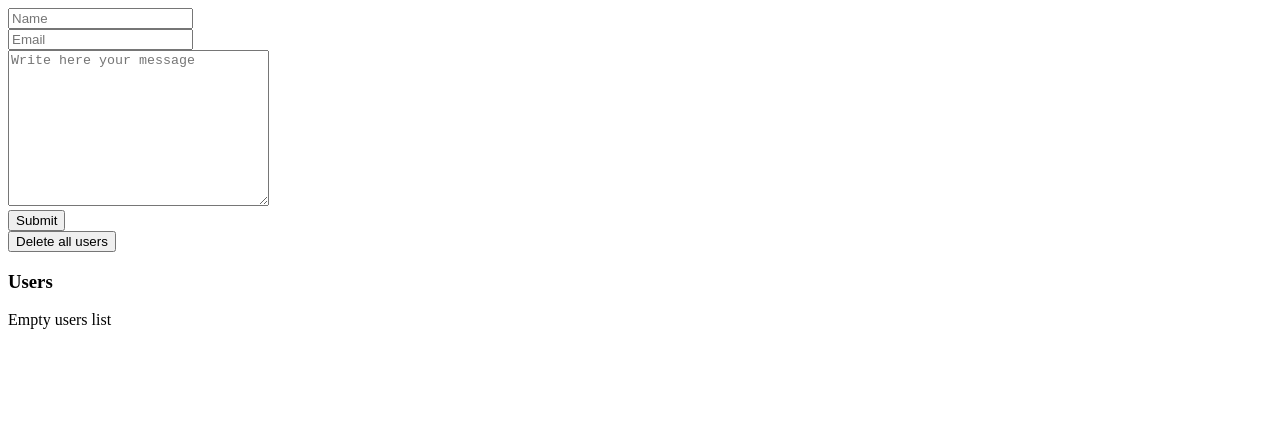
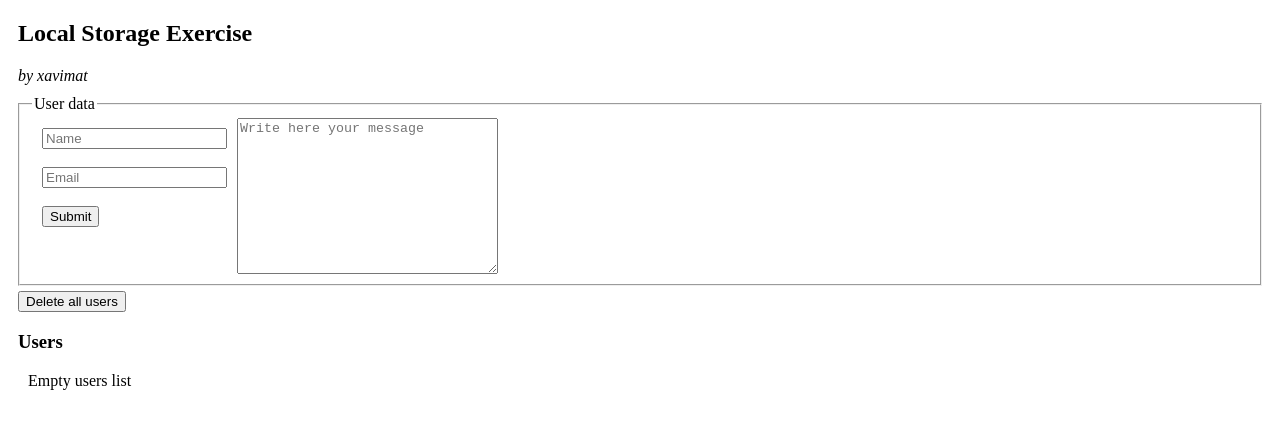
Before and after one commit to xavi-mat/boot104-webstorage, a plain HTML site: page index.html in a window 1280 px wide. Drawn offline with Linux system fonts and the light colour scheme.

Commit message:
Format details

```diff
--- a/index.html
+++ b/index.html
@@ -8,36 +8,58 @@
   <title>Web Storage</title>
 
   <style>
+    div {
+      margin: 10px;
+    }
+
+    form>* {
+      margin: 5px 0;
+    }
+
     .info {
-      margin: 10px;
       padding: 10px;
       border-radius: 10px;
     }
+
     .error {
       color: darkred;
       background-color: rgb(255, 234, 238);
     }
+
     .success {
       color: green;
       background-color: rgb(215, 255, 215);
     }
+
+    .fieldset {
+      display: flex;
+    }
+
   </style>
 </head>
 
 <body>
-  <form id="user-form" action="post">
-    <input type="text" id="name" name="name" placeholder="Name" required><br>
-    <input type="email" id="email" name="email" placeholder="Email" required><br>
-    <textarea name="message" id="message" cols="30" rows="10" placeholder="Write here your message"
-      required></textarea><br>
-    <input type="submit" value="Submit" id="saveData">
-  </form>
+  <div>
+    <h2>Local Storage Exercise</h2>
+    <cite>by xavimat</cite>
+  </div>
+  <div>
+    <form id="user-form" action="post">
+      <fieldset class="fieldset">
+        <legend>User data</legend>
+        <div>
+          <input type="text" id="name" name="name" placeholder="Name" required><br><br>
+          <input type="email" id="email" name="email" placeholder="Email" required><br><br>
+          <input type="submit" value="Submit" id="saveData">
+        </div>
+        <textarea name="message" id="message" cols="30" rows="10" placeholder="Write here your message"
+          required></textarea><br>
+        </fieldset>
+    </form>
+    <button onclick="deleteAllUsers()">Delete all users</button>
+  </div>
 
   <div id="info-box"></div>
-
-  <div id="buttons-box">
-    <button onclick="deleteAllUsers()">Delete all users</button>
-  </div>
 
   <div class="users-box">
     <h3>Users</h3>
```
